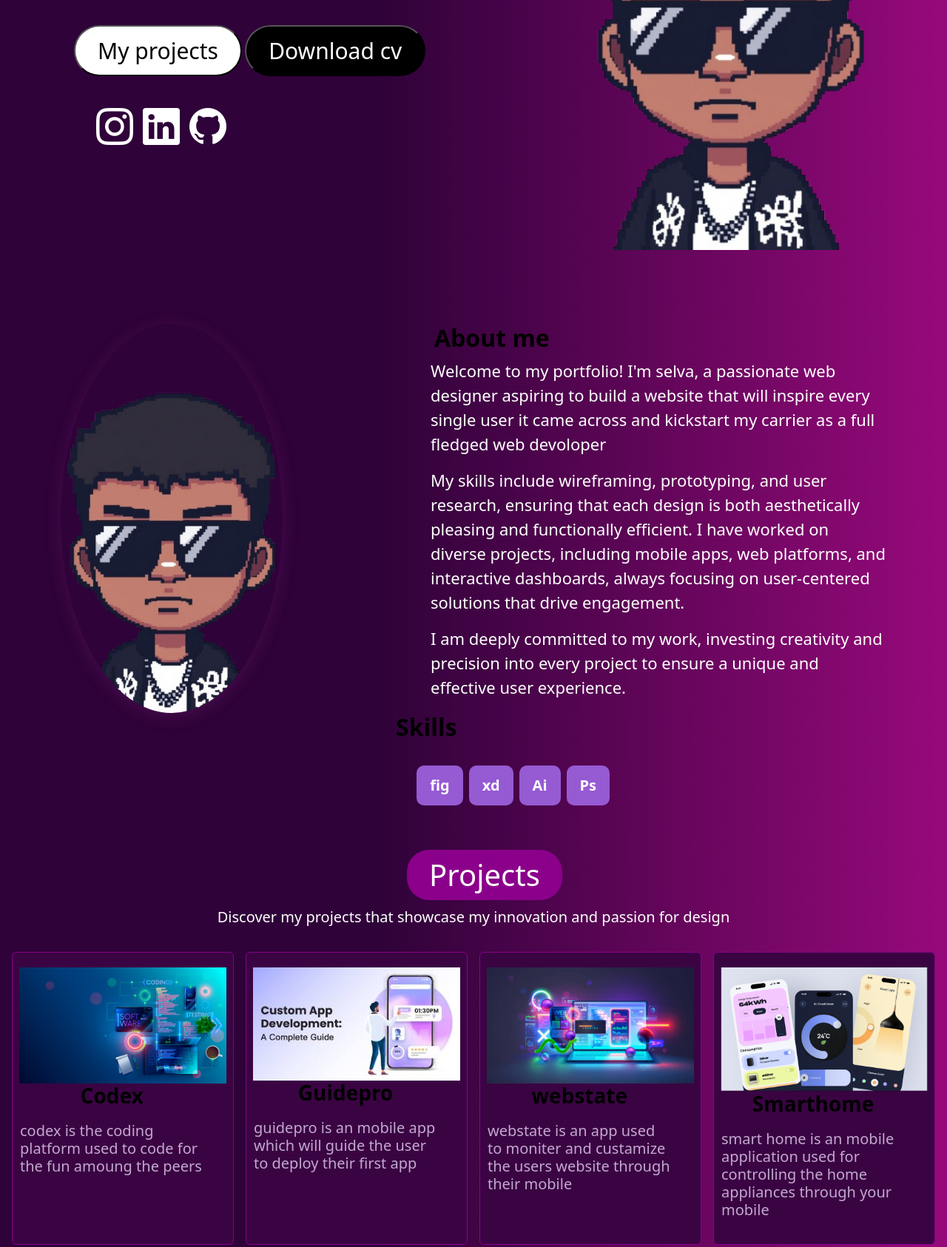
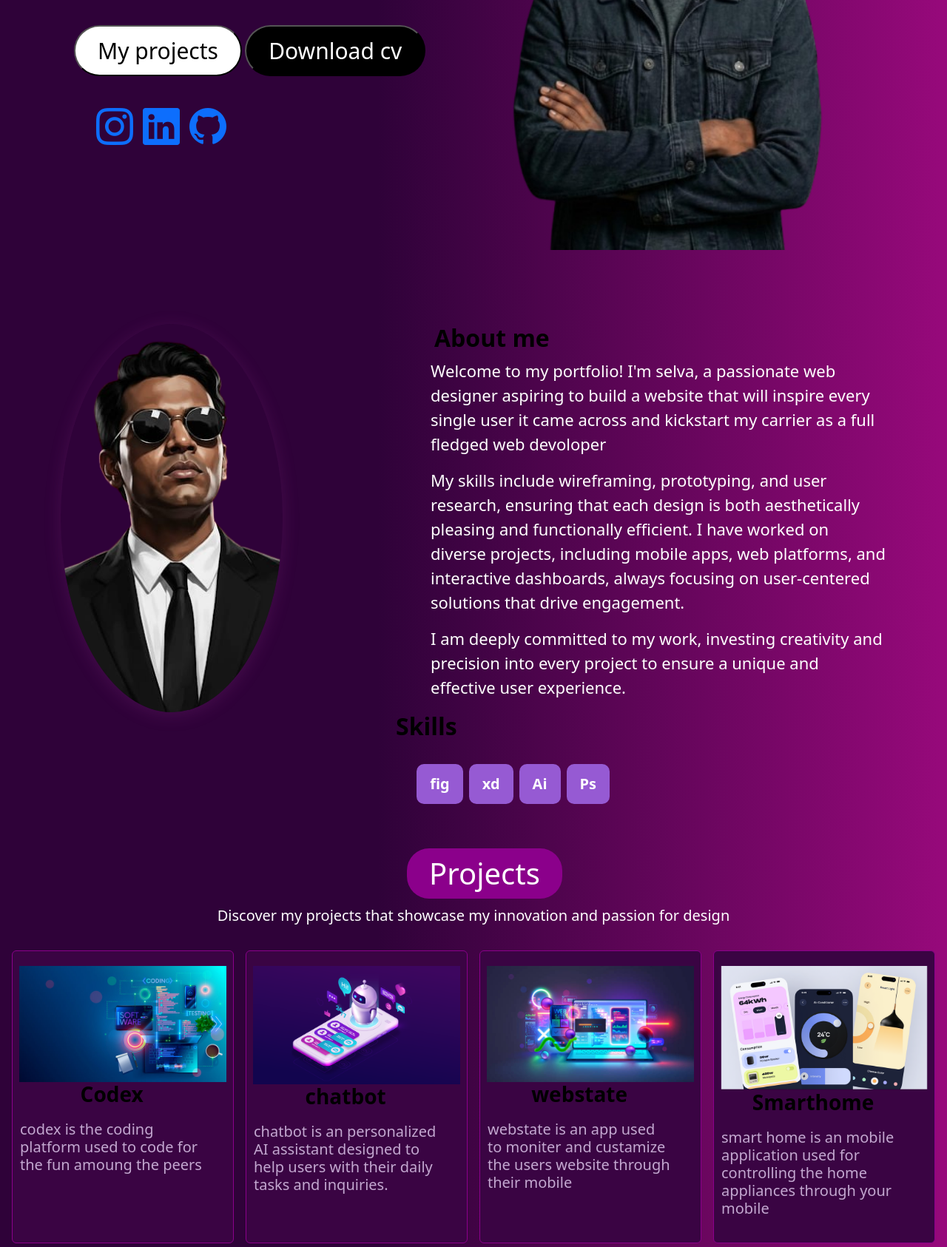
Before and after one commit to selvagunalan05-design/portfolio, a plain HTML site: page index.html in a window 1280 px wide. Shown: the part 440-2126 px from the top of the page at 74% size. Drawn offline with nearby package versions, Linux system fonts and the light colour scheme.

Commit message:
second commit

```diff
--- a/index.html
+++ b/index.html
@@ -24,24 +24,23 @@
 <div class="mmm">
     <div class="tecyt">
         <div class="header1">
-        <div>
         <h1>Hi,I'm<span><small> selva</small></span></h1>
         <h2><strong><span>Web</span> Designer</strong></h2>
-        </div>
         </div>
         <h3>passionate about creating a websites that are visually stunning and beautifully designed to attract the users with innovative and attractive design </h3>
         <a href="project.html"><button class="btn1" >My projects</button></a>
         <button class="btn2">Download cv</button>
+
         <div class="icon">
-
-        <i class="bi bi-instagram"></i>
-        <i class="bi bi-linkedin"></i>
-        <i class="bi bi-github"></i>
+        <a href="https://www.instagram.com/im.selva_05?igsh=cWljbWZuMW1tcjE5" class="icon-link"><i class="bi bi-instagram"></i></a>
+        <a href="https://www.linkedin.com/in/selva-gunalan-10a11634b?utm_source=share&utm_campaign=share_via&utm_content=profile&utm_medium=android_app" class="icon-link"><i class="bi bi-linkedin"></i></a>
+        <a href="https://github.com/selvagunalan05-design" class="icon-link"><i class="bi bi-github"></i></a>
         </div>
     </div>
     <div class="pp">
-    <image src="photo/pixel1.png" alt="image">
+    <image src="photo/profile.png" alt="image">
     </div>
+    <div class="line"></div>
 
 
 </div>
@@ -50,7 +49,7 @@
 <section class="bod" id="about">
     <div class="container">
             <div class="pic">
-                  <img src="photo/pixel1.png" alt="Profile Picture" class="profile-pic">
+                  <img src="photo/profile1.png" alt="Profile Picture" class="profile-pic">
             </div>
             <div class="text">
             <h2><strong>About me</strong></h2>
@@ -93,9 +92,9 @@
 
                 </div>
                 <div class="card">
-                        <img src="photo/app2.jpeg">
-                        <h3><strong>Guidepro</strong><h3>
-                        <p>guidepro is an mobile app which will guide the user to deploy their first app</p>
+                        <img src="photo/AI.png">
+                        <h3><strong>chatbot</strong><h3>
+                        <p> chatbot is an personalized AI assistant designed to help users with their daily tasks and inquiries.</p>
 
                 </div>
                 <div class="card">
```
